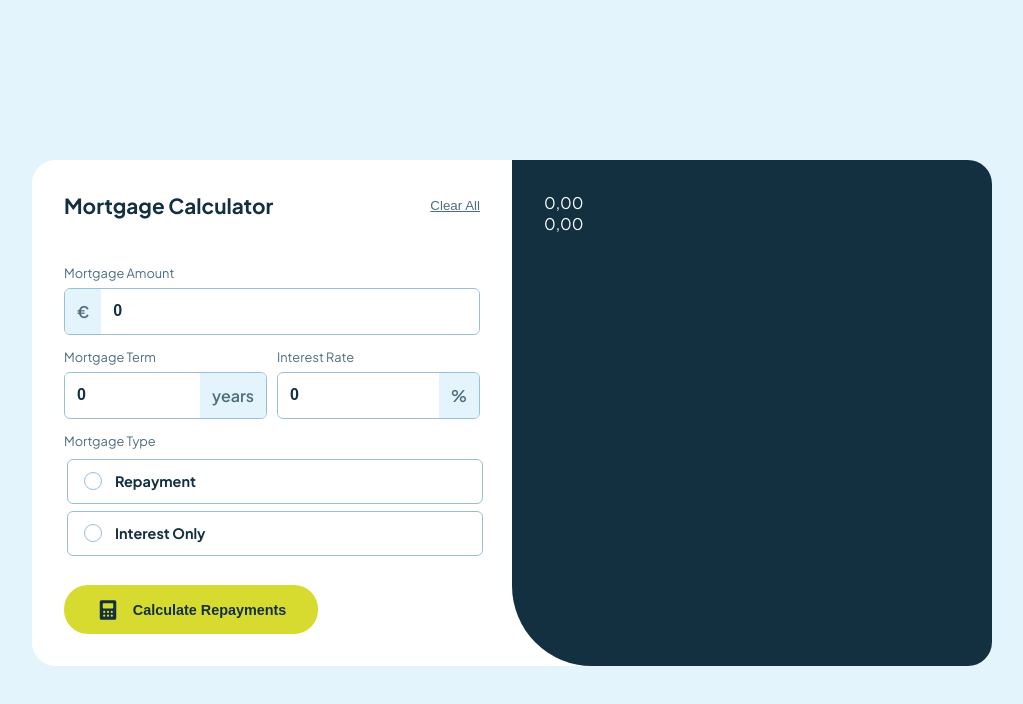
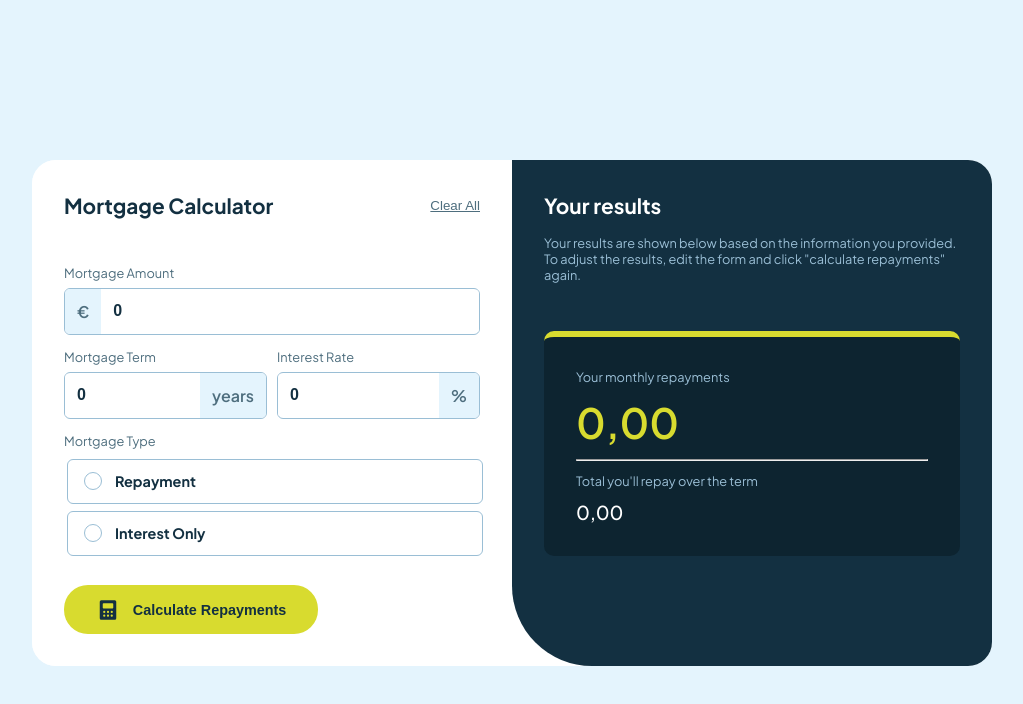
Before and after one commit to lenahm/Mortgage-Repayment-Calculator, an Angular app: page / in a window 1280 px wide. Both pictures are taken after a click on the button "Calculate Repayments". Shown: the top 704 px of the page, without its empty margins (128-1151 px from the left). Built offline with nearby package versions, Linux system fonts and the light colour scheme.

Commit message:
Implement Results Component

```diff
--- a/src/app/app.component.css
+++ b/src/app/app.component.css
@@ -20,6 +20,9 @@
 }
 
 .right {
+  display: flex;
+  align-items: flex-start;
+  justify-content: center;
   padding: 2rem;
   background: var(--slate-900);
   border-bottom-left-radius: 80px;
--- a/src/app/results/results.component.css
+++ b/src/app/results/results.component.css
@@ -0,0 +1,56 @@
+.container-no-results {
+  text-align: center;
+}
+
+.container-results {
+  text-align: left;
+}
+
+img {
+  margin-top: 5rem;
+  height: 11rem;
+}
+
+h1 {
+  margin-bottom: 1rem;
+  font-size: 1.3rem;
+}
+
+p {
+  font-size: 0.8rem;
+  color: var(--slate-300);
+}
+
+.results-card {
+  display: flex;
+  flex-direction: column;
+  gap: 0.7rem;
+  margin-top: 3rem;
+  padding: 2rem;
+  background: var(--very-dark-blue);
+  border-radius: 10px;
+  border-top: 6px solid var(--lime);
+}
+
+#monthly-repayments {
+  font-size: 2.6rem;
+  font-weight: 600;
+  color: var(--lime);
+}
+
+#total-repayment {
+  font-size: 1.2rem;
+  font-weight: 500;
+}
+
+@media (max-width: 1000px) {
+  img {
+    margin-top: 0;
+  }
+}
+
+@media (max-width: 500px) {
+  img {
+    height: 8rem;
+  }
+}
--- a/src/app/results/results.component.html
+++ b/src/app/results/results.component.html
@@ -1,2 +1,19 @@
-<p>{{ results?.monthlyRate }}</p>
-<p>{{ results?.totalPayment }}</p>
+@if(!results) {
+    <div class="container-no-results">
+        <img src="../../assets/illustration-empty.svg">
+        <h1>Results shown here</h1>
+        <p>Complete the form and click "calculate repayments" to see what your monthly repayments would be.</p>
+    </div>
+} @else {
+    <div class="container-results">
+        <h1>Your results</h1>
+        <p>Your results are shown below based on the information you provided. To adjust the results, edit the form and click "calculate repayments" again.</p>
+        <div class="results-card">
+            <p>Your monthly repayments</p>
+            <div id="monthly-repayments">{{ results.monthlyRate }}</div>
+            <hr>
+            <p>Total you'll repay over the term</p>
+            <div id="total-repayment">{{ results.totalPayment }}</div>
+        </div>
+    </div>
+}
--- a/src/styles.css
+++ b/src/styles.css
@@ -10,6 +10,7 @@
   --slate-100: #e4f4fd;
   --red: #d73328;
   --white: #fff;
+  --very-dark-blue: #0d2430;
 }
 
 * {
```
